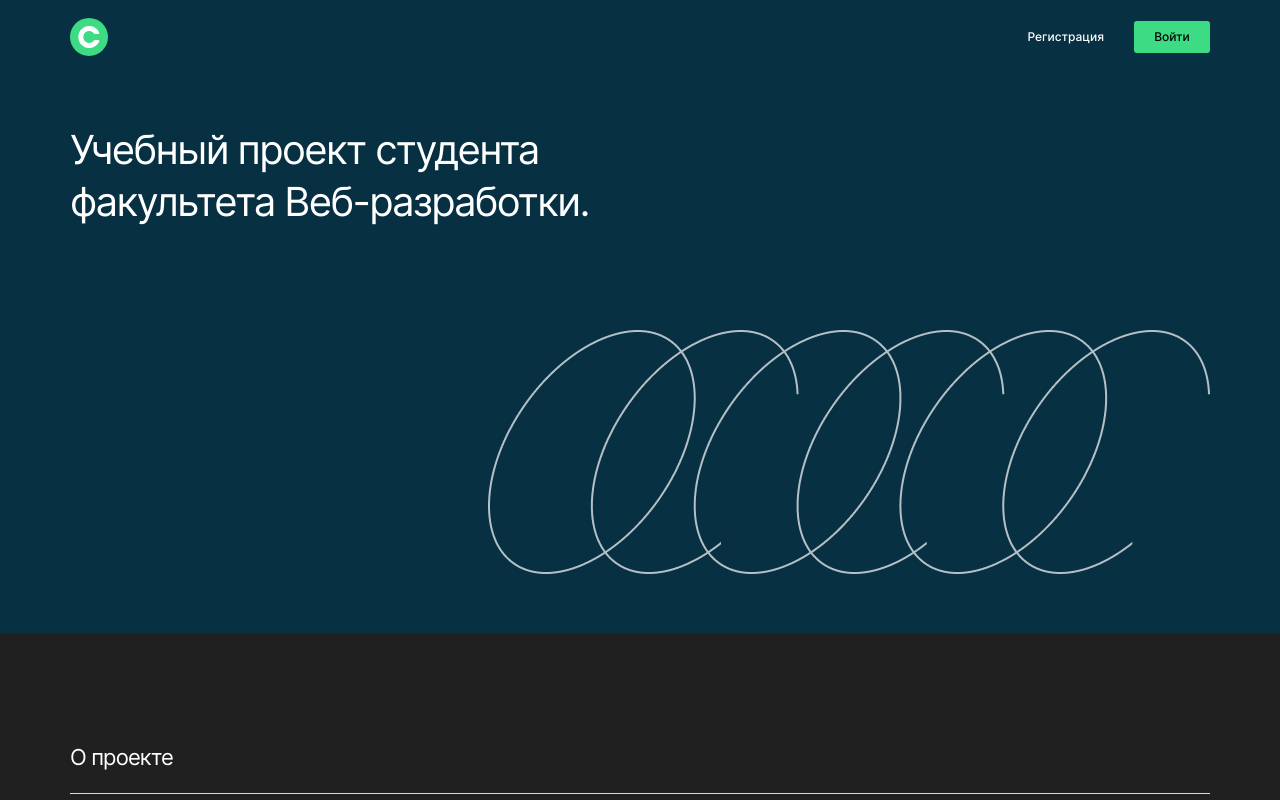
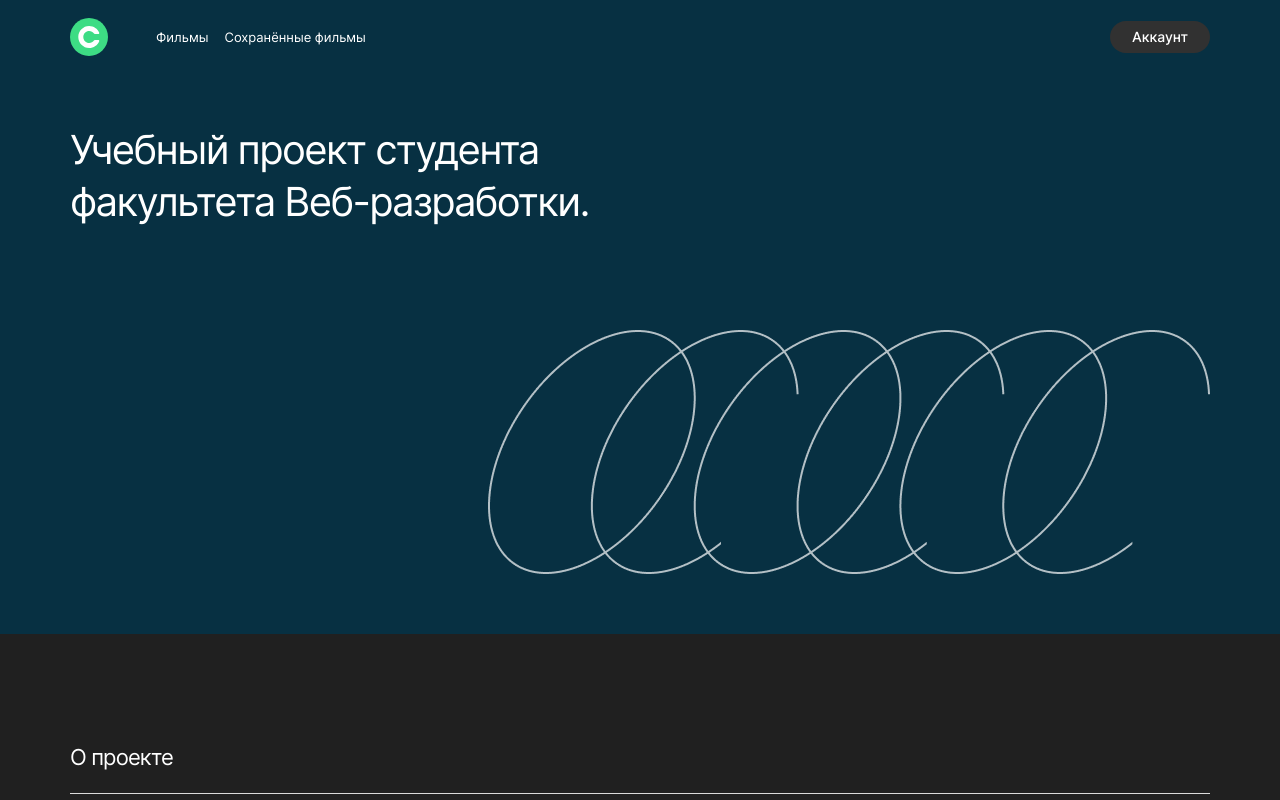
Before and after one commit to olgaAsmith/movies-explorer-frontend, a React (Create React App) app: page / in a window 1280 px wide. Shown: the top 800 px of the page. Built offline with nearby package versions, Linux system fonts and the light colour scheme.

Commit message:
fix frontend bugs

```diff
--- a/src/components/App/App.js
+++ b/src/components/App/App.js
@@ -16,7 +16,7 @@ import { Routes, Route } from "react-router-dom";
 import Preloader from "../Preloader/Preloader";
 
 function App() {
-  const [isLogIn, SetIsLogIn] = useState(false);
+  const [isLogIn, SetIsLogIn] = useState(true);
   const [isMovieSaved, SetIsMovieSaved] = useState(false);
   const [movies, setMovies] = useState([]);
   const [isBurgerMenuOpen, SetIsBurgerMenuOpen] = useState(false);
--- a/src/components/Footer/Footer.js
+++ b/src/components/Footer/Footer.js
@@ -7,11 +7,11 @@ function Footer() {
 
   return (
     <footer
-      className={`${
+      className={`footer ${
         location.pathname === "/movies" ||
         location.pathname === "/saved-movies" ||
         location.pathname === "/"
-          ? "footer"
+          ? ""
           : "footer_invisible"
       }`}
     >
--- a/src/components/Navigation/Navigation.css
+++ b/src/components/Navigation/Navigation.css
@@ -258,6 +258,7 @@ display: flex;
 @media screen and (max-width: 768px){
   .header__menu-burger {
     display: block;
+    cursor: pointer;
     position: relative;
     box-sizing: border-box;
     width: 28px;
--- a/src/components/Navigation/Navigation.js
+++ b/src/components/Navigation/Navigation.js
@@ -13,10 +13,7 @@ function Navigation(props) {
         className="logo link header__logo"
         to={location.pathname === "/" ? "#!" : "/"}
       ></Link>
-      {/* {props.isLogIn ? ( */}
-      {location.pathname === "/movies" ||
-      location.pathname === "/saved-movies" ||
-      location.pathname === "/profile" ? (
+      {props.isLogIn ? (
         <nav
           className={`header__menu-wrapper ${
             props.isBurgerMenuOpen ? "header__menu-wrapper_active" : ""
@@ -60,10 +57,7 @@ function Navigation(props) {
           </NavLink>
         </div>
       )}
-      {/* {props.isLogIn ? ( */}
-      {location.pathname === "/movies" ||
-      location.pathname === "/saved-movies" ||
-      location.pathname === "/profile" ? (
+      {props.isLogIn ? (
         <div
           className={`header__menu-burger ${
             props.isBurgerMenuOpen ? "header__menu-burger_active" : ""
```
